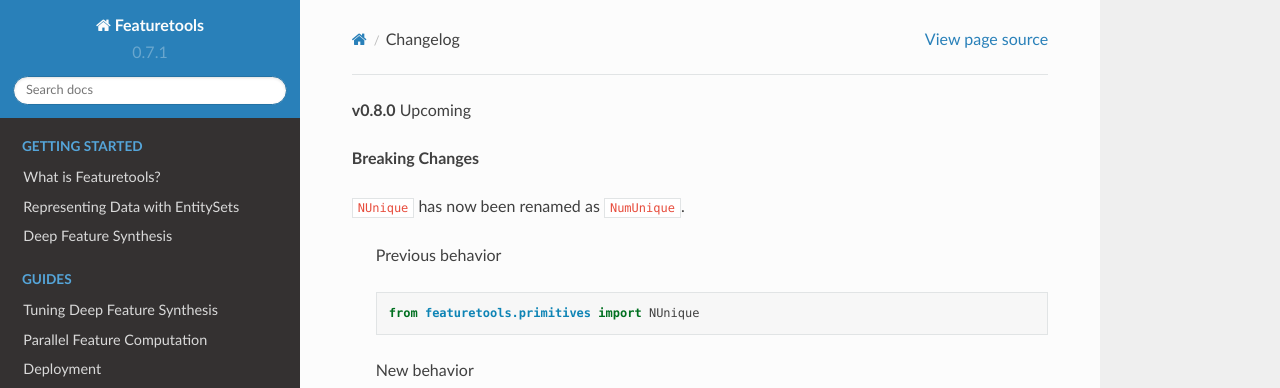
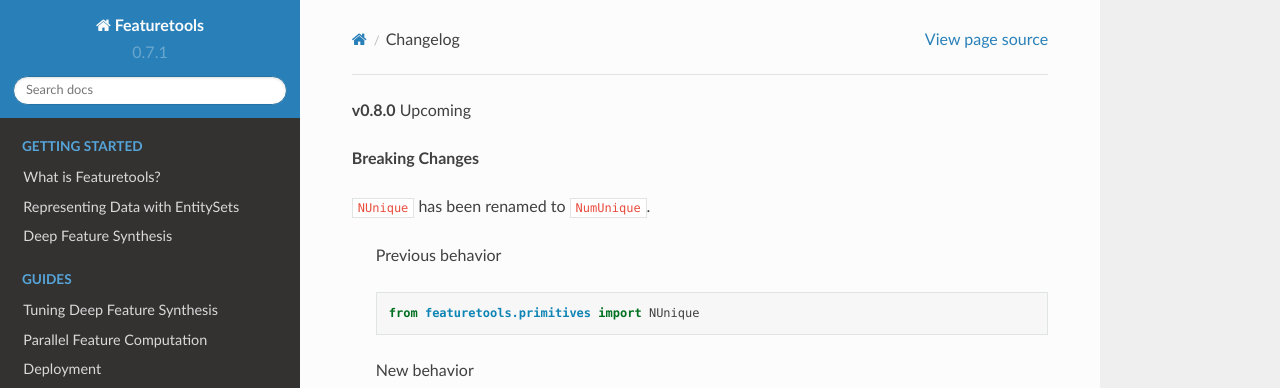
Before and after one commit to alteryx/featuretools, a Sphinx documentation site: the page built from docs/source/changelog.rst, in a window 1280 px wide and 900 px high. Shown: the top 388 px of the window. Built offline with Sphinx 7.4.7 and the Read the Docs theme 2.0.0, drawn with Linux system fonts in a browser that asks for light colours; pages that are not in the unit, such as notebooks, are missing from menus.

Commit message:
Update changelog.rst

```diff
--- a/docs/source/changelog.rst
+++ b/docs/source/changelog.rst
@@ -3,7 +3,7 @@
 
 **Breaking Changes**
 
-* ``NUnique`` has now been renamed as ``NumUnique``.
+* ``NUnique`` has been renamed to ``NumUnique``.
 
     Previous behavior
 
```
